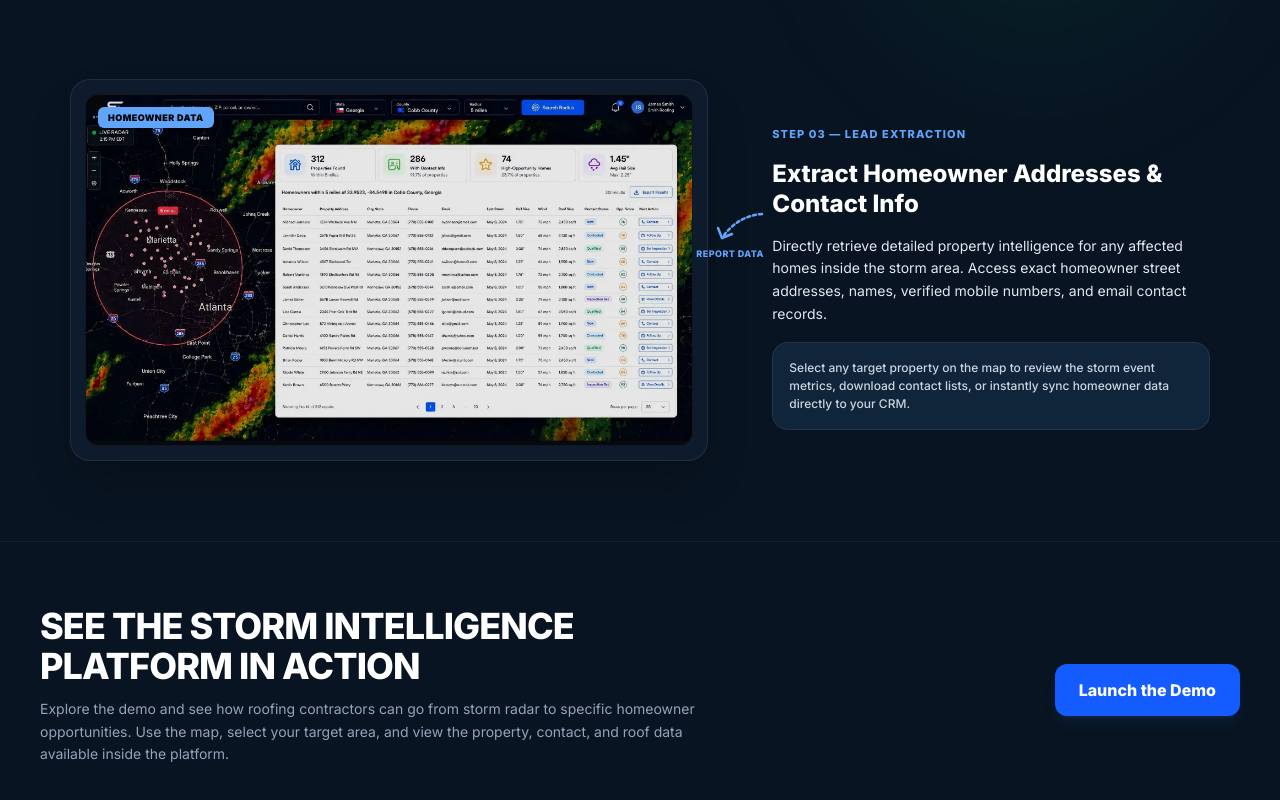
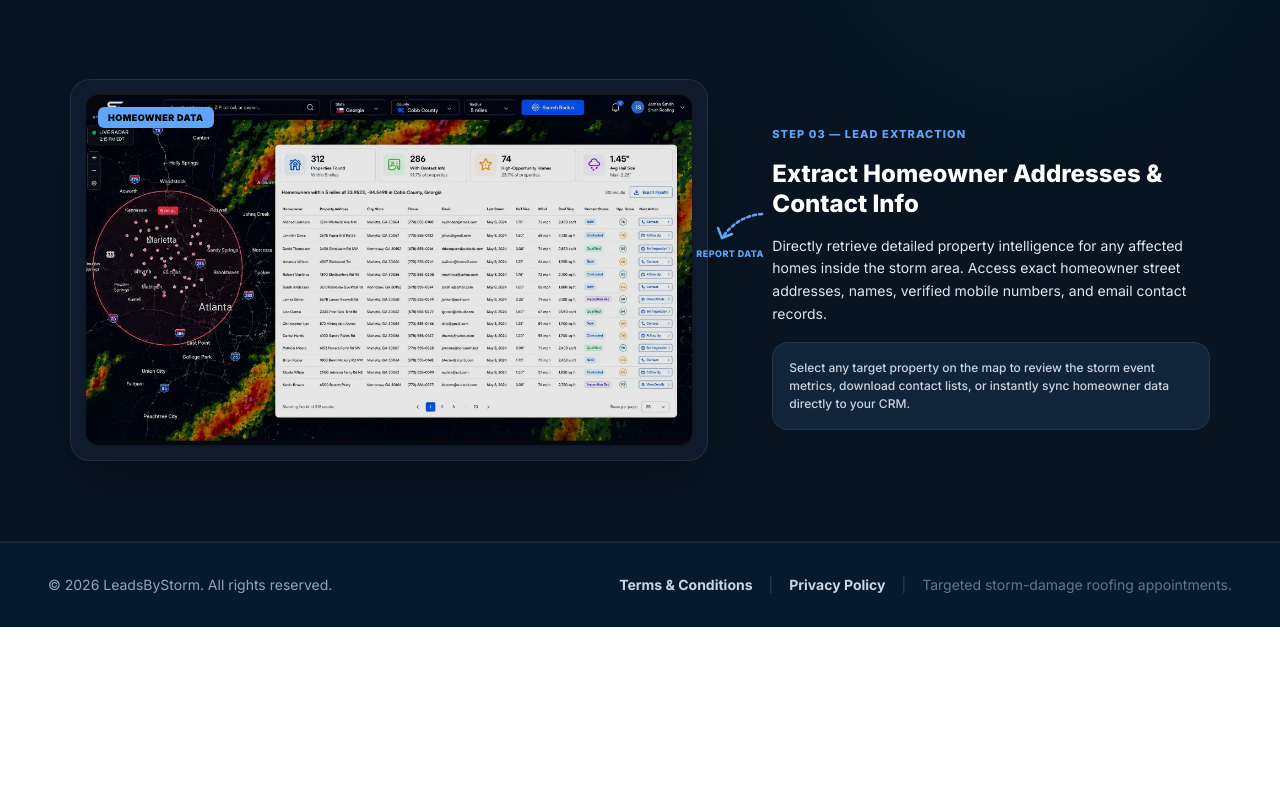
Before and after one commit to bbarnes4318/roofvisor, a Next.js app: page / in a window 1280 px wide. Shown: the part 4013-4813 px from the top of the page. After the commit the page ends 4640 px from the top, so only its background shows below. Built offline with nearby package versions, Linux system fonts and the light colour scheme.

Commit message:
Hide FinalCtaSection on the landing page

```diff
--- a/app/page.tsx
+++ b/app/page.tsx
@@ -594,7 +594,7 @@ export default function LeadsByStormLandingPage() {
       <GuaranteeSection />
       <TerritoryCtaSection />
       <PurchaseOptions />
-      <FinalCtaSection />
+      {/* <FinalCtaSection /> */}
       <Footer />
     </main>
   );
```
